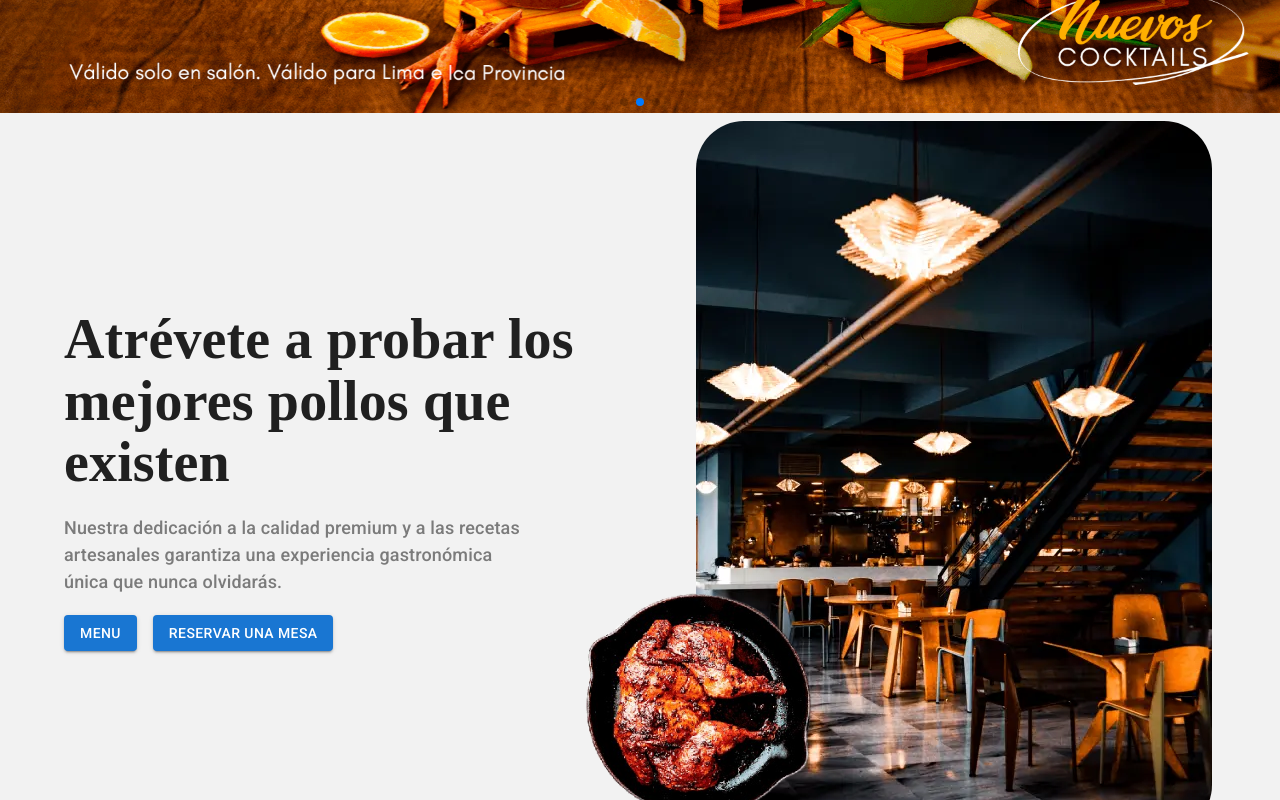
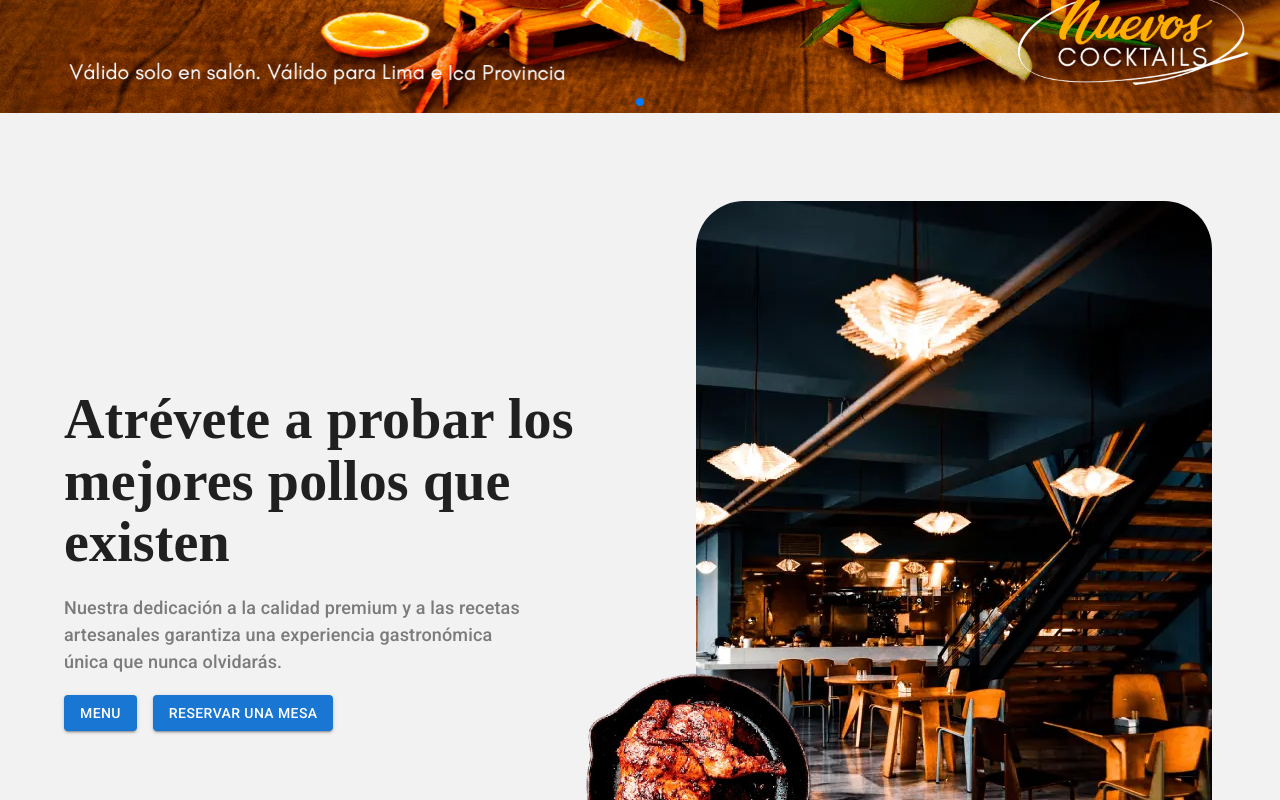
Before and after one commit to SebastianLl28/polleria-frontend, a React (Vite) app: page / in a window 1280 px wide. Shown: the part 500-1300 px from the top of the page. Built offline with nearby package versions, Linux system fonts and the light colour scheme; a web font is replaced by a local one.

Commit message:
style: add padding separation

```diff
--- a/src/pages/home/components/Hero/HeroSection.jsx
+++ b/src/pages/home/components/Hero/HeroSection.jsx
@@ -4,7 +4,7 @@ import Picture from "./Picture";
 
 const HeroSection = () => {
   return (
-    <Container sx={{ pb: 6 }}>
+    <Container sx={{ py: 10 }}>
       <Grid container gap={7} width="100%">
         <Body />
         <Picture />
```
